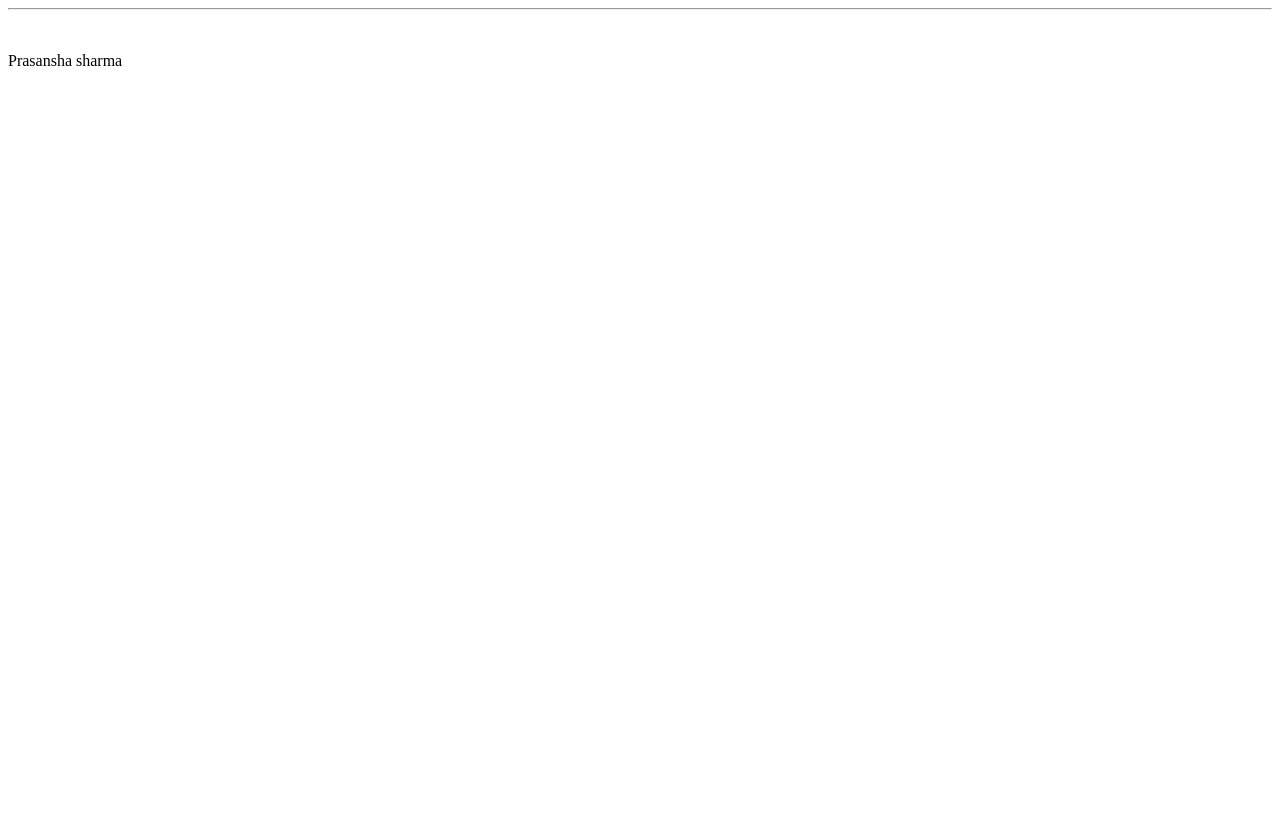
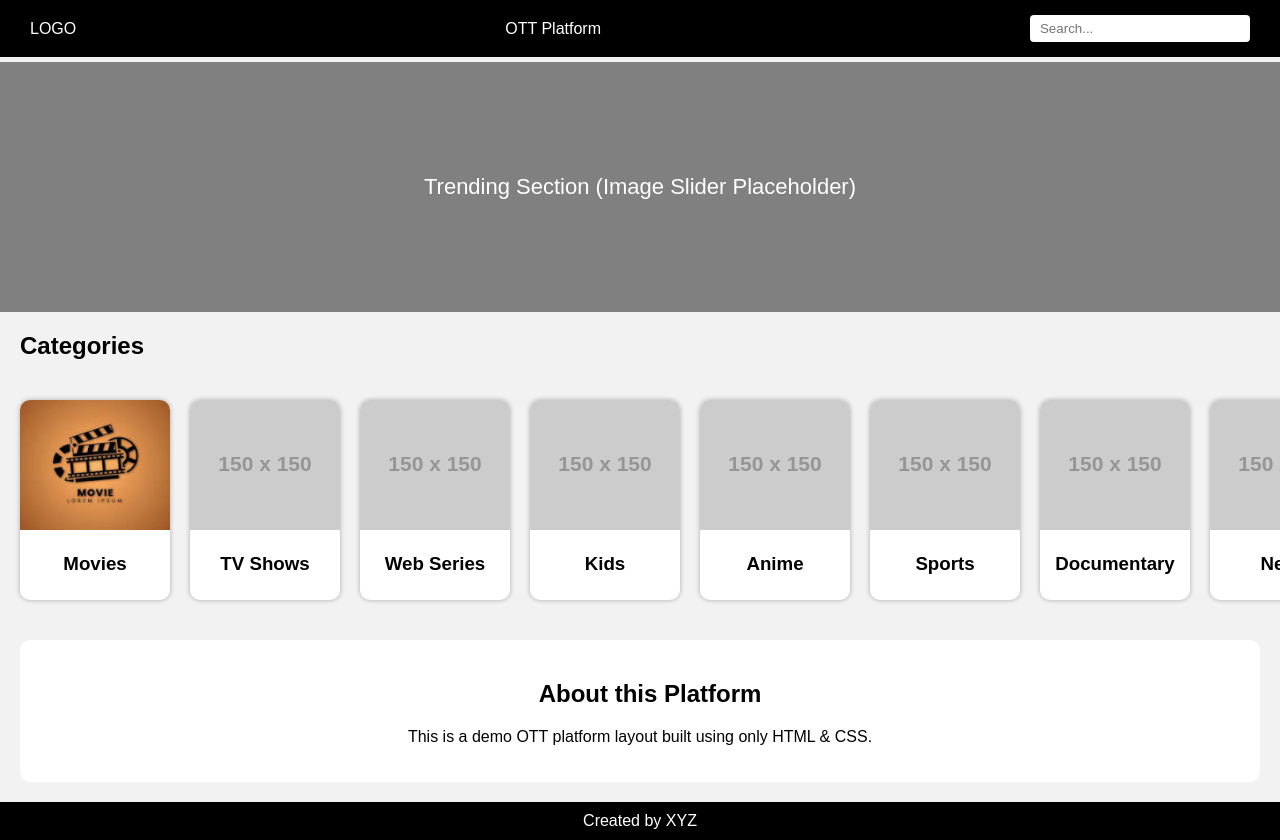
Before and after one commit to kartikpal-code/OTT-Platform, a plain HTML site: page index.html in a window 1280 px wide. Before the commit the page ends 800 px from the top, so only its background shows below. Drawn offline with Linux system fonts and the light colour scheme; placeholder pictures from the web are drawn by us.

Commit message:
Revamp index.html for OTT platform layout
Updated the HTML structure and added styles for the OTT platform layout.

```diff
--- a/index.html
+++ b/index.html
@@ -1,11 +1,178 @@
-<html>
-<head> <title> Project</title>
+<!DOCTYPE html>
+<html lang="en">
+<head>
+    <meta charset="UTF-8">
+    <meta name="viewport" content="width=device-width, initial-scale=1.0">
+    <title>OTT Platform</title>
+    <style>
+        body{
+            margin:0;
+            font-family: Arial, sans-serif;
+            background: #f2f2f2;
+        }
+
+        header{
+            display:flex;
+            justify-content:space-between;
+            align-items:center;
+            padding:15px 30px;
+            background:black;
+            color:white;
+        }
+
+        .search-bar input{
+            padding:6px 10px;
+            width:200px;
+            border-radius:4px;
+            border:none;
+        }
+
+        .banner{
+            width:100%;
+            height:250px;
+            background: gray;
+            margin-top:5px;
+            display:flex;
+            justify-content:center;
+            align-items:center;
+            color:white;
+            font-size:22px;
+        }
+
+        h2{
+            margin-left:20px;
+        }
+
+        .categories{
+            display:flex;
+            gap:20px;
+            padding:20px;
+            overflow-x:auto;
+        }
+
+        .card{
+            width:150px;
+            height:200px;
+            background:white;
+            border-radius:10px;
+            box-shadow:0px 0px 5px rgba(0,0,0,0.3);
+            text-align:center;
+            overflow:hidden;
+            cursor:pointer;
+            transition:0.3s;
+        }
+
+        .card:hover{
+            transform: scale(1.05);
+        }
+
+        .card img{
+            width:100%;
+            height:130px;
+            object-fit:cover;
+        }
+
+        .about{
+            text-align:center;
+            background:white;
+            padding:20px;
+            margin:20px;
+            border-radius:10px;
+        }
+
+        footer{
+            text-align:center;
+            padding:10px;
+            background:black;
+            color:white;
+        }
+
+        a{
+            text-decoration:none;
+            color:black;
+        }
+
+    </style>
 </head>
 <body>
-<hr>
-<br>
-<p>
-Prasansha sharma
-</p>
+
+    <header>
+        <div class="logo">LOGO</div>
+        <div class="title">OTT Platform</div>
+        <div class="search-bar"><input type="text" placeholder="Search..."></div>
+    </header>
+
+    <div class="banner">Trending Section (Image Slider Placeholder)</div>
+
+    <h2>Categories</h2>
+    <div class="categories">
+
+        <a href="movies.html">
+            <div class="card">
+                <img src="movieslogo.jpg" alt="">
+                <h3>Movies</h3>
+            </div>
+        </a>
+
+        <a href="shows.html">
+            <div class="card">
+                <img src="https://via.placeholder.com/150" alt="">
+                <h3>TV Shows</h3>
+            </div>
+        </a>
+
+        <a href="webseries.html">
+            <div class="card">
+                <img src="https://via.placeholder.com/150" alt="">
+                <h3>Web Series</h3>
+            </div>
+        </a>
+
+        <a href="kids.html">
+            <div class="card">
+                <img src="https://via.placeholder.com/150" alt="">
+                <h3>Kids</h3>
+            </div>
+        </a>
+
+        <a href="anime.html">
+            <div class="card">
+                <img src="https://via.placeholder.com/150" alt="">
+                <h3>Anime</h3>
+            </div>
+        </a>
+
+        <a href="sports.html">
+            <div class="card">
+                <img src="https://via.placeholder.com/150" alt="">
+                <h3>Sports</h3>
+            </div>
+        </a>
+
+        <a href="Documentary.html">
+            <div class="card">
+                <img src="https://via.placeholder.com/150" alt="">
+                <h3>Documentary</h3>
+            </div>
+        </a>
+
+        <a href="News.html">
+            <div class="card">
+                <img src="https://via.placeholder.com/150" alt="">
+                <h3>News</h3>
+            </div>
+        </a>
+
+    </div>
+
+    <div class="about">
+        <h2>About this Platform</h2>
+        <p>This is a demo OTT platform layout built using only HTML & CSS.</p>
+    </div>
+
+    <footer>
+        Created by XYZ
+    </footer>
+
 </body>
 </html>
```
